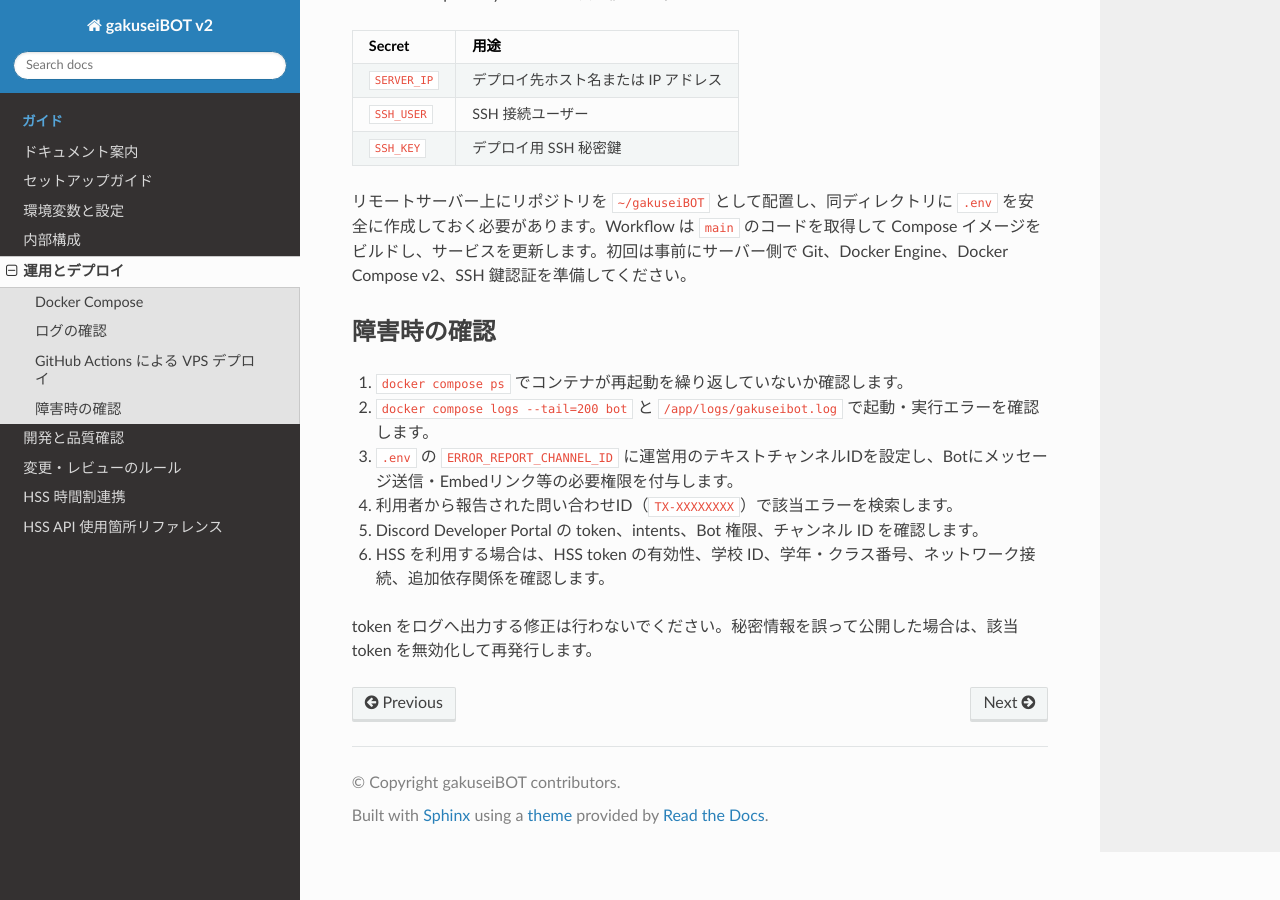
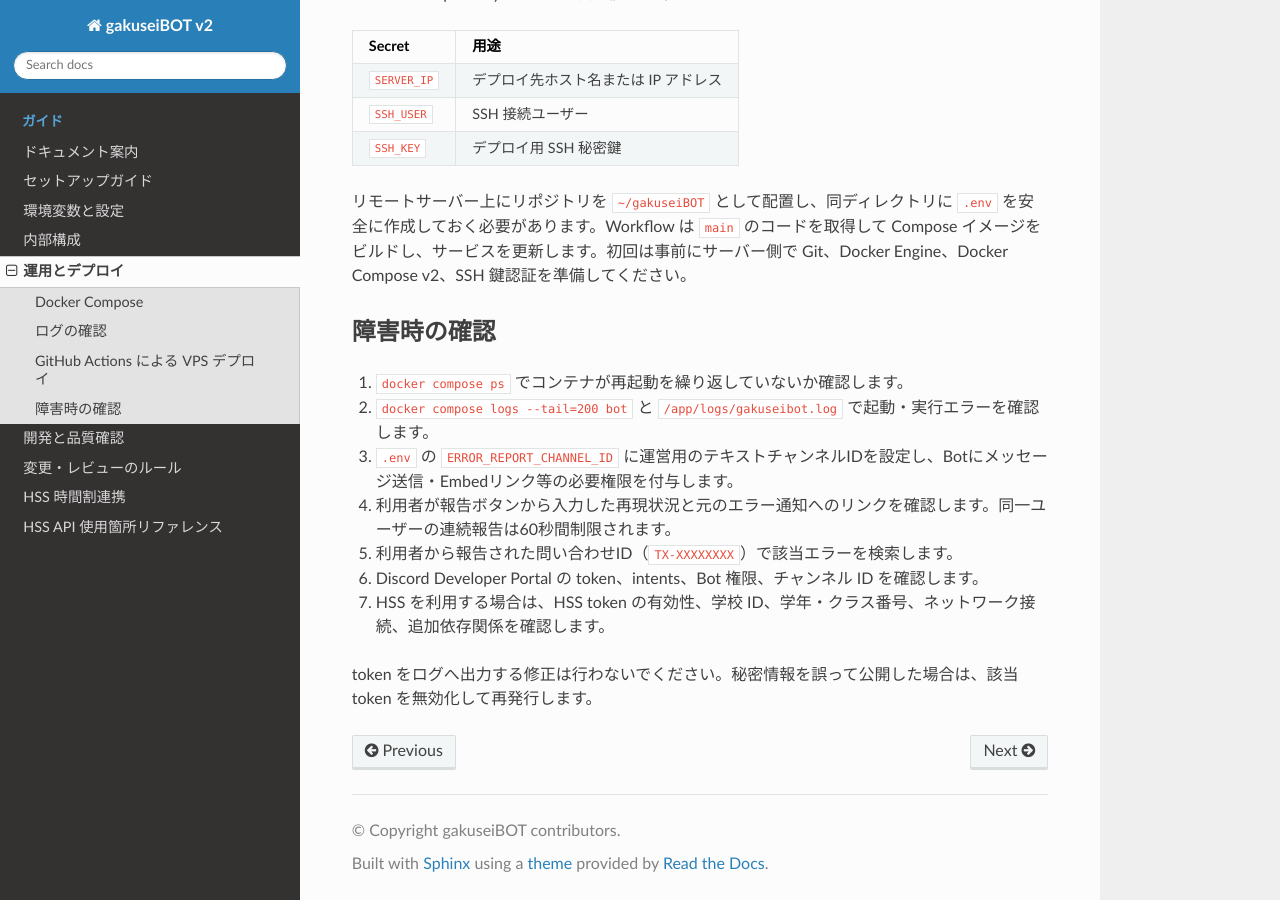
Before and after one commit to akiy2009/gakuseiBOTv2-Beta, a Sphinx documentation site: the page built from docs/operations.md, in a window 1280 px wide and 900 px high, scrolled down 1177 px. Built offline with Sphinx 7.4.7 and the Read the Docs theme 3.1.0, drawn with Linux system fonts in a browser that asks for light colours.

Commit message:
docs: document error report triage

```diff
--- a/docs/operations.md
+++ b/docs/operations.md
@@ -49,8 +49,9 @@
 1. `docker compose ps` でコンテナが再起動を繰り返していないか確認します。
 2. `docker compose logs --tail=200 bot` と `/app/logs/gakuseibot.log` で起動・実行エラーを確認します。
 3. `.env` の `ERROR_REPORT_CHANNEL_ID` に運営用のテキストチャンネルIDを設定し、Botにメッセージ送信・Embedリンク等の必要権限を付与します。
-4. 利用者から報告された問い合わせID（`TX-XXXXXXXX`）で該当エラーを検索します。
-5. Discord Developer Portal の token、intents、Bot 権限、チャンネル ID を確認します。
-6. HSS を利用する場合は、HSS token の有効性、学校 ID、学年・クラス番号、ネットワーク接続、追加依存関係を確認します。
+4. 利用者が報告ボタンから入力した再現状況と元のエラー通知へのリンクを確認します。同一ユーザーの連続報告は60秒間制限されます。
+5. 利用者から報告された問い合わせID（`TX-XXXXXXXX`）で該当エラーを検索します。
+6. Discord Developer Portal の token、intents、Bot 権限、チャンネル ID を確認します。
+7. HSS を利用する場合は、HSS token の有効性、学校 ID、学年・クラス番号、ネットワーク接続、追加依存関係を確認します。
 
 token をログへ出力する修正は行わないでください。秘密情報を誤って公開した場合は、該当 token を無効化して再発行します。
```
